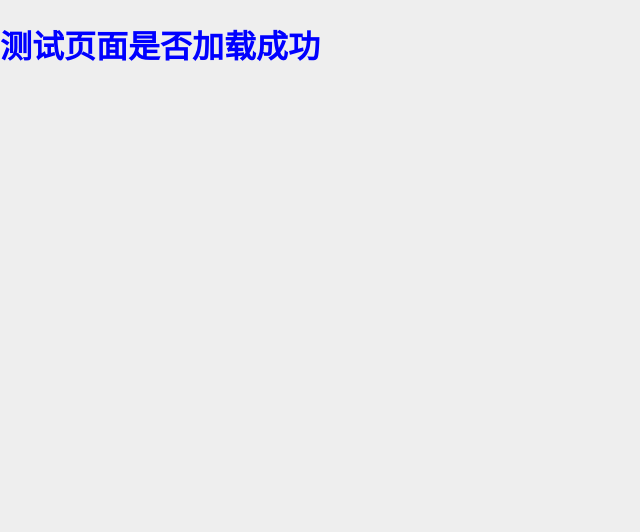
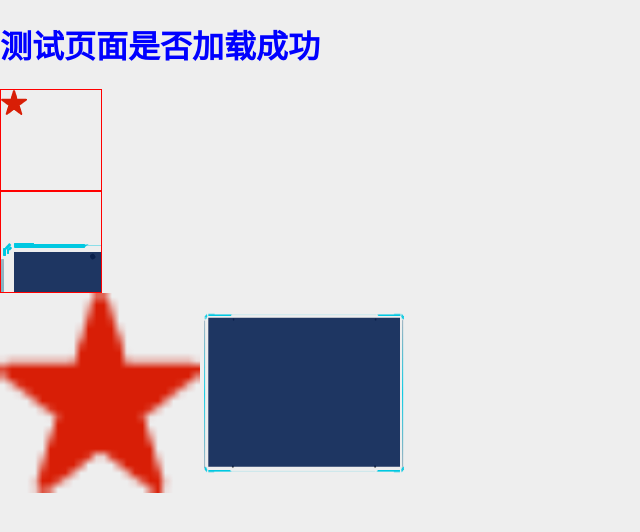
Before and after one commit to Flynee/webpack-study, a website built with webpack: page public/index.html in a window 1280 px wide. Shown: the whole page, without its empty margins (0-640 px from the left). Built offline with nearby package versions, Linux system fonts and the light colour scheme.

Commit message:
fix: 处理html中和css中图片

```diff
--- a/package.json
+++ b/package.json
@@ -15,6 +15,7 @@
   "devDependencies": {
     "clean-webpack-plugin": "^3.0.0",
     "css-loader": "^3.5.3",
+    "file-loader": "^6.0.0",
     "html-loader": "^1.1.0",
     "html-webpack-plugin": "^4.3.0",
     "node-sass": "^4.14.1",
@@ -22,6 +23,7 @@
     "sass-loader": "^8.0.2",
     "speed-measure-webpack-plugin": "^1.3.3",
     "style-loader": "^1.2.1",
+    "url-loader": "^4.1.0",
     "webpack-bundle-analyzer": "^3.8.0",
     "webpack-dashboard": "^3.2.0"
   }
--- a/public/index.html
+++ b/public/index.html
@@ -19,5 +19,9 @@
     <h1 class="title">
         测试页面是否加载成功
     </h1>
+    <div class="img-one"></div>
+    <div class="img-two"></div>
+    <img src="../src/assets/img/五角星.png" style="width:200px; height: 200px;">
+    <img src="../src/assets/img/background.png" style="width:200px; height: 200px;">
 </body>
 </html>
--- a/src/common/css/test.scss
+++ b/src/common/css/test.scss
@@ -3,3 +3,14 @@
     color: $color;
     user-select: none;
 }
+.img-one {
+    width: 100px;
+    height: 100px;
+    border: 1px solid red;
+    background: url('../../assets/img/五角星.png') no-repeat;
+}
+.img-two {
+    @extend .img-one;
+    background: url('../../assets/img/background.png');
+
+}
--- a/webpack.config.js
+++ b/webpack.config.js
@@ -33,6 +33,20 @@ module.exports= smp.wrap({
                     'css-loader',
                     'sass-loader'
                 ]
+            }, {
+                // 处理css中引用图片
+                test: /\.(jpe?g|png|svg|gif)$/,
+                use: {
+                    loader: 'url-loader',
+                    options: {
+                        limit: 1024 * 8,
+                        name:'static/img/[name].[hash:8].[ext]'
+                    }
+                }
+            }, {
+                // 处理html中引用图片
+                test: /\.(htm|html)$/,
+                use: ['html-loader']
             }
         ]
     },
```
Also changed, not shown: README.md, src/assets/img/background.png (added), src/assets/img/五角星.png (added), 1 other file.
